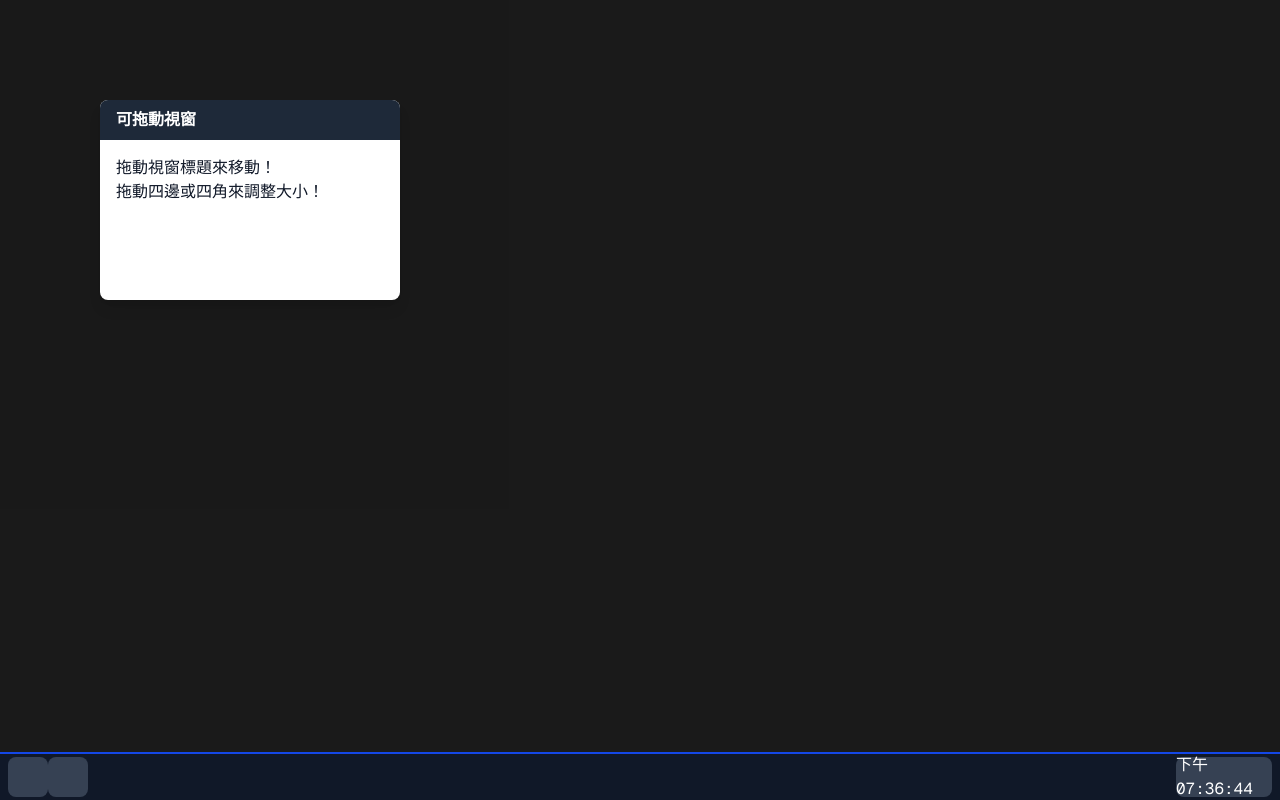
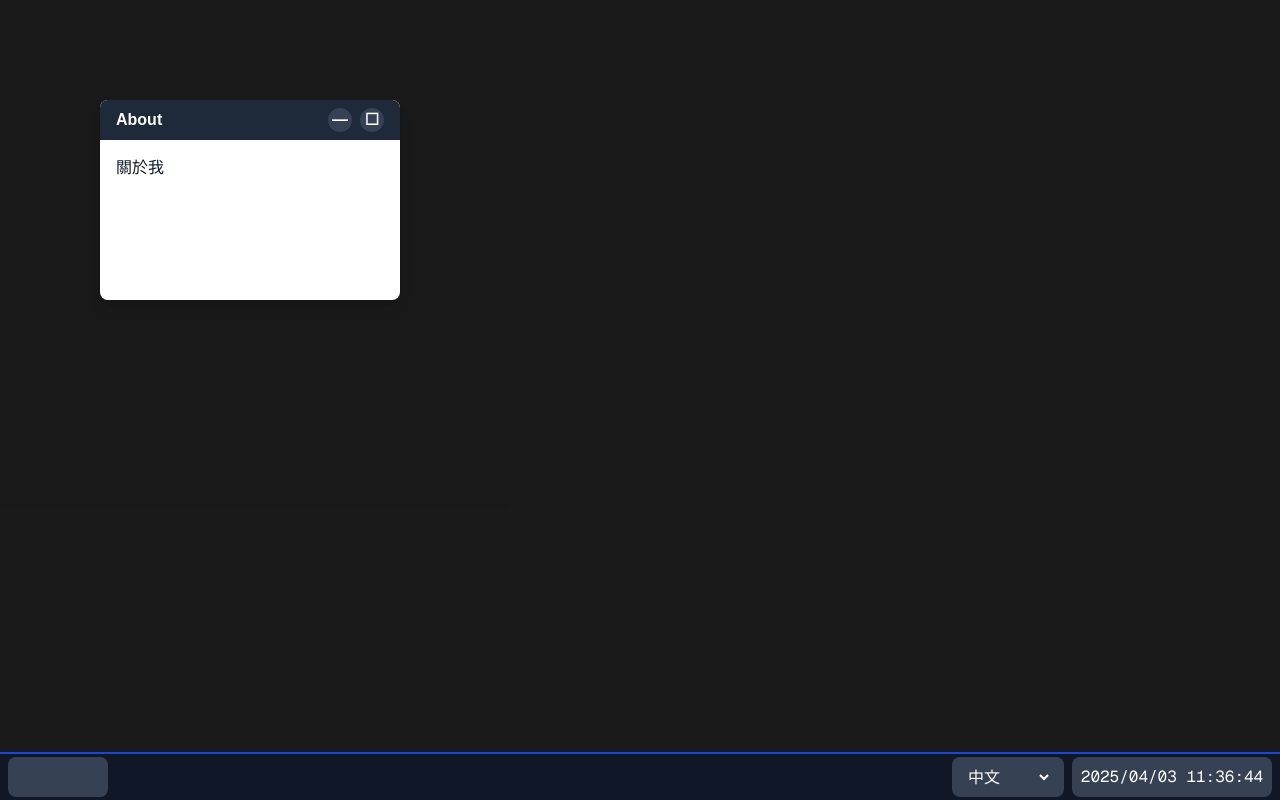
Before and after one commit to Catneko-0422/Catneko-0422.github.io, a Next.js app: page / in a window 1280 px wide. Built offline with nearby package versions, Linux system fonts and the light colour scheme.

Commit message:
update window to component

```diff
--- a/src/app/page.tsx
+++ b/src/app/page.tsx
@@ -1,84 +1,39 @@
-"use client";
+'use client';
 
-import { useState, useRef, useEffect } from "react";
+import React, { useState, useEffect } from "react";
+import Window from "../component/windows";
 
 export default function Home() {
+  const [windows, setWindows] = useState<{
+    id: number;
+    title: string;
+    minimized: boolean;
+    maximized: boolean;
+  }>({
+    id: 1,
+    title: "About",
+    minimized: false,
+    maximized: false,
+  });
+
   const [position, setPosition] = useState({ x: 100, y: 100 });
   const [size, setSize] = useState({ width: 300, height: 200 });
-  const [dragging, setDragging] = useState(false);
-  const [resizing, setResizing] = useState<{
-    direction: string;
-    startX: number;
-    startY: number;
-  } | null>(null);
+  const [language, setLanguage] = useState("中文");
   const [time, setTime] = useState("");
-  const offset = useRef({ x: 0, y: 0 });
-
-  const handleMouseDown = (e:React.MouseEvent<HTMLDivElement>) => {
-    setDragging(true);
-    offset.current = {
-      x: e.clientX - position.x,
-      y: e.clientY - position.y,
-    };
-  };
-
-  const handleMouseMove = (e:React.MouseEvent<HTMLDivElement>) => {
-    if (dragging) {
-      setPosition({
-        x: e.clientX - offset.current.x,
-        y: e.clientY - offset.current.y,
-      });
-    } else if (resizing) {
-      const { direction, startX, startY } = resizing;
-      const deltaX = e.clientX - startX;
-      const deltaY = e.clientY - startY;
-
-      setSize((prev) => {
-        let newWidth = prev.width;
-        let newHeight = prev.height;
-        let newX = position.x;
-        let newY = position.y;
-
-        if (direction.includes("right")) newWidth = Math.max(200, prev.width + deltaX);
-        if (direction.includes("bottom")) newHeight = Math.max(150, prev.height + deltaY);
-        if (direction.includes("left")) {
-          newWidth = Math.max(200, prev.width - deltaX);
-          newX = position.x + deltaX;
-        }
-        if (direction.includes("top")) {
-          newHeight = Math.max(150, prev.height - deltaY);
-          newY = position.y + deltaY;
-        }
-
-        setPosition({ x: newX, y: newY });
-        return { width: newWidth, height: newHeight };
-      });
-
-      setResizing((prev) => prev && { ...prev, startX: e.clientX, startY: e.clientY });
-    }
-  };
-
-  const handleMouseUp = () => {
-    setDragging(false);
-    setResizing(null);
-  };
-
-  const handleResizeMouseDown = (e:React.MouseEvent<HTMLDivElement>, direction:string) => {
-    e.stopPropagation();
-    setResizing({ direction, startX: e.clientX, startY: e.clientY });
-  }
 
   useEffect(() => {
     const updateClock = () => {
       const now = new Date();
-      const formattedTime = now.toLocaleTimeString("zh-TW", {
+      const formattedDateTime = now.toLocaleString("zh-TW", {
+        year: "numeric",
+        month: "2-digit",
+        day: "2-digit",
         hour: "2-digit",
         minute: "2-digit",
         second: "2-digit",
-        hour12: true,
-        timeZone: "Asia/Taipei",
+        hour12: false,
       });
-      setTime(formattedTime);
+      setTime(formattedDateTime);
     };
 
     updateClock();
@@ -87,65 +42,73 @@ export default function Home() {
     return () => clearInterval(interval);
   }, []);
 
+  const handleMinimize = () => {
+    setWindows((prev) => ({ ...prev, minimized: true }));
+  };
+
+  const handleRestore = () => {
+    setWindows((prev) => ({ ...prev, minimized: false }));
+  };
+
+  const handleMaximize = () => {
+    setWindows((prev) => ({
+      ...prev,
+      maximized: !prev.maximized,
+    }));
+
+    if (!windows.maximized) {
+      setPosition({ x: 30, y: 25 });
+      setSize({ width: window.innerWidth, height: window.innerHeight });
+    } else {
+      setSize({ width: 300, height: 200 });
+      setPosition({ x: 100, y: 100 });
+    }
+  };
+
   return (
-    <div
-      className="h-screen w-screen flex items-center justify-center bg-black/90"
-      onMouseMove={handleMouseMove}
-      onMouseUp={handleMouseUp}
-    >
-      <div
-        className="bg-white shadow-lg rounded-lg absolute"
-        style={{
-          left: position.x,
-          top: position.y,
-          width: size.width,
-          height: size.height,
-        }}
-      >
-
-        {/* 拖動點（四個邊 & 四個角） */}
-        <div className="absolute inset-0">
-          {/* 左上角 */}
-          <div className="absolute top-0 left-0 w-4 h-4 cursor-nwse-resize" onMouseDown={(e) => handleResizeMouseDown(e, "top left")}></div>
-          {/* 上邊 */}
-          <div className="absolute top-0 left-0 w-full h-2 cursor-ns-resize" onMouseDown={(e) => handleResizeMouseDown(e, "top")}></div>
-          {/* 右上角 */}
-          <div className="absolute top-0 right-0 w-4 h-4 cursor-nesw-resize" onMouseDown={(e) => handleResizeMouseDown(e, "top right")}></div>
-          <div
-            className="w-full bg-gray-800 text-white font-bold px-4 py-2 cursor-move rounded-t-lg"
-            onMouseDown={handleMouseDown}
-          >
-            可拖動視窗
-          </div>
-
-          {/* 左邊 */}
-          <div className="absolute left-0 top-0 h-full w-2 cursor-ew-resize" onMouseDown={(e) => handleResizeMouseDown(e, "left")}></div>
-          {/* 內容區 */}
-          <div className="p-4 text-gray-900 h-full">
-            <p>拖動視窗標題來移動！</p>
-            <p>拖動四邊或四角來調整大小！</p>
-          </div>
-          {/* 視窗標題（可拖動） */}
-          {/* 右邊 */}
-          <div className="absolute right-0 top-0 h-full w-2 cursor-ew-resize" onMouseDown={(e) => handleResizeMouseDown(e, "right")}></div>
-
-          {/* 左下角 */}
-          <div className="absolute bottom-0 left-0 w-4 h-4 cursor-nesw-resize" onMouseDown={(e) => handleResizeMouseDown(e, "bottom left")}></div>
-          {/* 下邊 */}
-          <div className="absolute bottom-0 left-0 w-full h-2 cursor-ns-resize" onMouseDown={(e) => handleResizeMouseDown(e, "bottom")}></div>
-          {/* 右下角 */}
-          <div className="absolute bottom-0 right-0 w-4 h-4 cursor-nwse-resize" onMouseDown={(e) => handleResizeMouseDown(e, "bottom right")}></div>
-        </div>
+    <div>
+      <div className="h-screen w-screen flex items-center justify-center bg-black/90">
+        <Window
+          title={windows.title}
+          position={position}
+          size={size}
+          minimized={windows.minimized}
+          maximized={windows.maximized}
+          onMinimize={handleMinimize}
+          onMaximize={handleMaximize}
+          onDrag={(x, y) => setPosition({ x, y })}
+          onResize={(width, height) => setSize({ width, height })}
+        >
+          <p>關於我</p>
+        </Window>
       </div>
 
-      {/* Dock欄 */}
       <footer className="fixed bottom-0 left-0 w-full h-12 border-t-2 border-blue-700 bg-gray-900 flex items-center p-2 shadow-lg">
-        <div className="windows-list w-10 h-10 bg-gray-700 rounded-lg"></div>
-        <div className="Language w-10 h-10 bg-gray-700 rounded-lg"></div>
-
-        {/* 時間顯示（固定在最右邊） */}
-        <div className="now-time w-24 h-10 bg-gray-700 rounded-lg flex items-center justify-center text-white font-mono ml-auto">
-          {time}
+        <div className="windows-list w-25 h-10 bg-gray-700 rounded-lg flex items-center justify-center">
+          {windows.minimized && (
+            <button
+              className="text-white font-bold"
+              onClick={handleRestore}
+            >
+              {windows.title}
+            </button>
+          )}
+        </div>
+        <div className="flex items-center ml-auto gap-2">
+          <div className="Language w-28 h-10 bg-gray-700 rounded-lg flex items-center justify-center text-white font-mono">
+            <select
+              value={language}
+              onChange={(e) => setLanguage(e.target.value)}
+              className="bg-transparent text-white outline-none cursor-pointer"
+            >
+              <option className="text-black" value="中文">中文</option>
+              <option className="text-black" value="English">English</option>
+              <option className="text-black" value="日本語">日本語</option>
+            </select>
+          </div>
+          <div className="now-time w-50 h-10 bg-gray-700 rounded-lg flex items-center justify-center text-white font-mono">
+            {time}
+          </div>
         </div>
       </footer>
     </div>
--- /dev/null
+++ b/src/component/windows.tsx
@@ -0,0 +1,180 @@
+import React, { useState, useRef } from "react";
+
+type WindowProps = {
+  title: string;
+  children: React.ReactNode;
+  position: { x: number; y: number };
+  size: { width: number; height: number };
+  minimized: boolean;
+  maximized: boolean;
+  onMinimize: () => void;
+  onMaximize: () => void;
+  onDrag: (x: number, y: number) => void;
+  onResize: (width: number, height: number) => void;
+};
+
+const Window = ({
+  title,
+  children,
+  position,
+  size,
+  minimized,
+  maximized,
+  onMinimize,
+  onMaximize,
+  onDrag,
+  onResize,
+}: WindowProps) => {
+  const [dragging, setDragging] = useState(false);
+  const offset = useRef({ x: 0, y: 0 });
+  const [resizing, setResizing] = useState<{
+    direction: string;
+    startX: number;
+    startY: number;
+  } | null>(null);
+
+  const handleMouseDown = (e: React.MouseEvent<HTMLDivElement>) => {
+    setDragging(true);
+    offset.current = {
+      x: e.clientX - position.x,
+      y: e.clientY - position.y,
+    };
+  };
+
+  const handleMouseMove = (e: React.MouseEvent<HTMLDivElement>) => {
+    if (dragging) {
+      let newX = e.clientX - offset.current.x;
+      let newY = e.clientY - offset.current.y;
+
+      // 限制視窗不超過最大寬度與高度
+      newX = Math.max(0, Math.min(newX, window.innerWidth - size.width)); // 限制 X 軸範圍
+      newY = Math.max(0, Math.min(newY, window.innerHeight - size.height)) - 40; // 限制 Y 軸範圍
+
+      // 呼叫 onDrag 更新位置
+      onDrag(newX, newY);
+    }
+  };
+
+  const handleMouseUp = () => {
+    setDragging(false);
+  };
+
+  const handleResizeMouseDown = (e: React.MouseEvent<HTMLDivElement>, direction: string) => {
+    e.stopPropagation();
+    const startX = e.clientX;
+    const startY = e.clientY;
+
+    const handleResizeMove = (moveEvent: MouseEvent) => {
+      const deltaX = moveEvent.clientX - startX;
+      const deltaY = moveEvent.clientY - startY;
+
+      let newWidth = size.width;
+      let newHeight = size.height;
+      let newX = position.x;
+      let newY = position.y;
+
+      // 根據方向來改變大小
+      switch (direction) {
+        case "top left":
+          newWidth = size.width - deltaX;
+          newHeight = size.height - deltaY;
+          newX = position.x + deltaX;
+          newY = position.y + deltaY;
+          break;
+        case "top":
+          newHeight = size.height - deltaY;
+          newY = position.y + deltaY;
+          break;
+        case "top right":
+          newWidth = size.width + deltaX;
+          newHeight = size.height - deltaY;
+          newY = position.y + deltaY;
+          break;
+        case "right":
+          newWidth = size.width + deltaX;
+          break;
+        case "bottom right":
+          newWidth = size.width + deltaX;
+          newHeight = size.height + deltaY;
+          break;
+        case "bottom":
+          newHeight = size.height + deltaY;
+          break;
+        case "bottom left":
+          newWidth = size.width - deltaX;
+          newHeight = size.height + deltaY;
+          newX = position.x + deltaX;
+          break;
+        case "left":
+          newWidth = size.width - deltaX;
+          newX = position.x + deltaX;
+          break;
+        default:
+          break;
+      }
+
+      // 更新大小和位置
+      onResize(newWidth, newHeight);
+      onDrag(newX, newY);
+    };
+
+    const handleResizeEnd = () => {
+      document.removeEventListener("mousemove", handleResizeMove);
+      document.removeEventListener("mouseup", handleResizeEnd);
+    };
+
+    document.addEventListener("mousemove", handleResizeMove);
+    document.addEventListener("mouseup", handleResizeEnd);
+  };
+
+
+  if (minimized) return null;
+
+  return (
+    <div
+      className="bg-white shadow-lg rounded-lg absolute"
+      style={{
+        left: position.x,
+        top: position.y,
+        width: maximized ? "95%" : size.width,
+        height: maximized ? "80%" : size.height,
+      }}
+      onMouseMove={handleMouseMove}
+      onMouseUp={handleMouseUp}
+    >
+      <div className="absolute inset-0">
+        <div className="absolute top-0 left-0 w-5 h-5 cursor-nwse-resize" onMouseDown={(e) => handleResizeMouseDown(e, "top left")}></div>
+        <div className="absolute top-0 left-0 w-full h-2 cursor-ns-resize" onMouseDown={(e) => handleResizeMouseDown(e, "top")}></div>
+        <div className="absolute top-0 right-0 w-5 h-5 cursor-nesw-resize" onMouseDown={(e) => handleResizeMouseDown(e, "top right")}></div>
+        <div
+        className="w-full bg-gray-800 text-white font-bold px-4 py-2 cursor-move rounded-t-lg flex justify-between items-center"
+        onMouseDown={handleMouseDown}
+        >
+            <div className="title">{title}</div>
+            <div className="window-controls flex gap-2">
+                <div
+                className="window-minimize w-6 h-6 bg-gray-700 rounded-full cursor-pointer flex items-center justify-center"
+                onClick={onMinimize}
+                >
+                ―
+                </div>
+                <div
+                className="window-maximize w-6 h-6 bg-gray-700 rounded-full cursor-pointer flex items-center justify-center"
+                onClick={onMaximize}
+                >
+                {maximized ? "❐" : "☐"}
+                </div>
+            </div>
+        </div>
+        <div className="absolute left-0 top-0 h-full w-2 cursor-ew-resize" onMouseDown={(e) => handleResizeMouseDown(e, "left")}></div>
+        <div className="p-4 text-gray-900 h-full">{children}</div>
+        <div className="absolute right-0 top-0 h-full w-2 cursor-ew-resize" onMouseDown={(e) => handleResizeMouseDown(e, "right")}></div>
+        </div>
+        <div className="absolute bottom-0 left-0 w-4 h-4 cursor-nesw-resize" onMouseDown={(e) => handleResizeMouseDown(e, "bottom left")}></div>
+        <div className="absolute bottom-0 left-0 w-full h-2 cursor-ns-resize" onMouseDown={(e) => handleResizeMouseDown(e, "bottom")}></div>
+        <div className="absolute bottom-0 right-0 w-4 h-4 cursor-nwse-resize" onMouseDown={(e) => handleResizeMouseDown(e, "bottom right")}></div>
+    </div>
+  );
+};
+
+export default Window;
```
